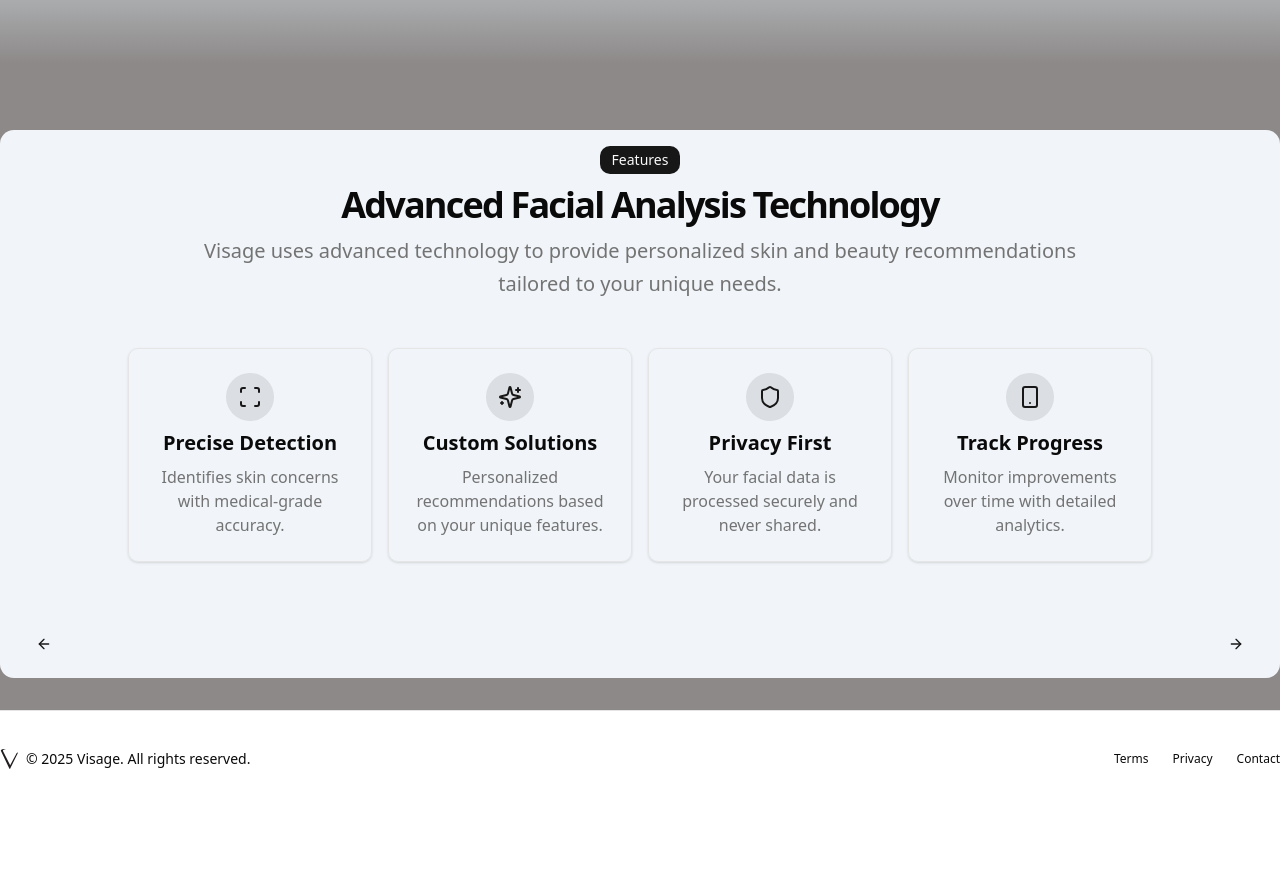
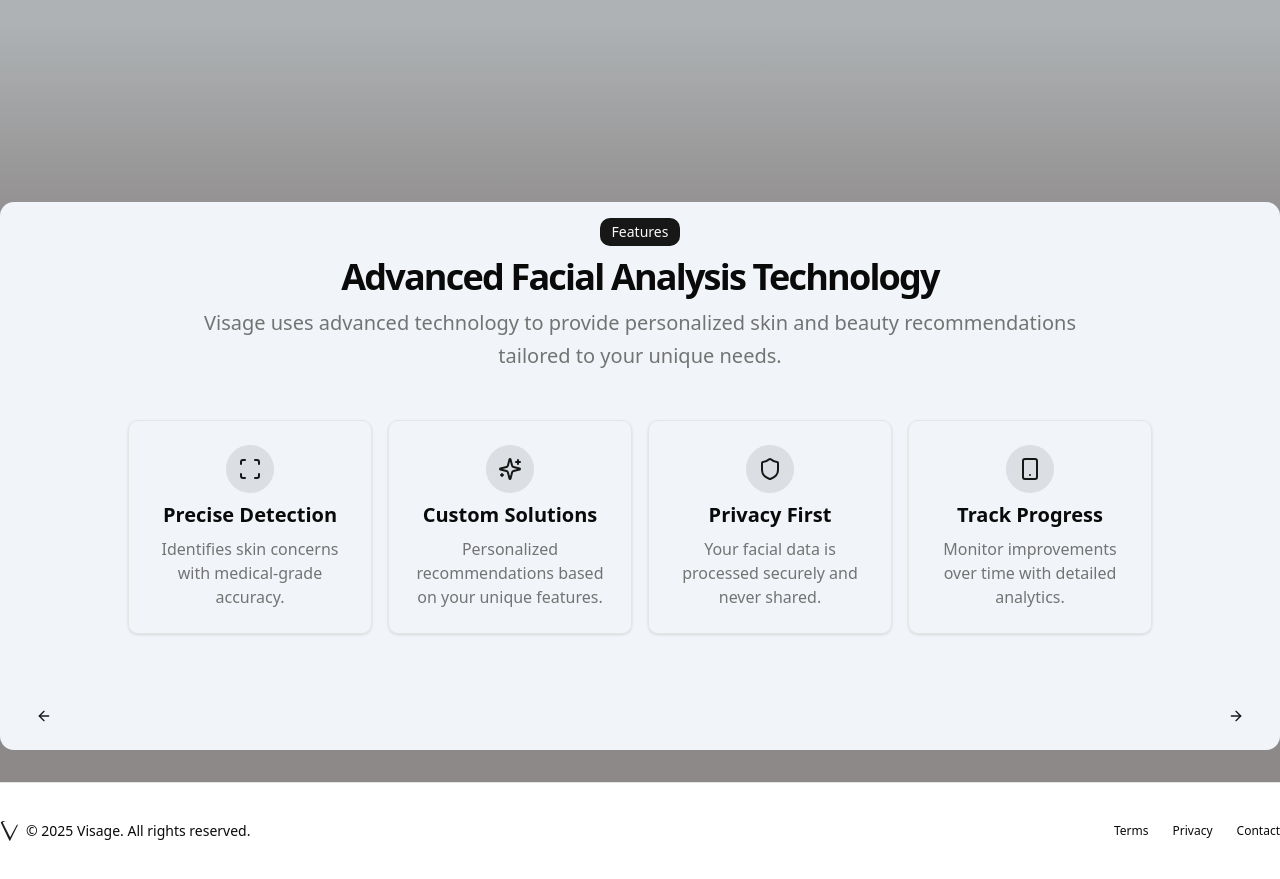
Before and after one commit to kennfeng/visageweb, a React (Vite) app: page / in a window 1280 px wide. Shown: the part 680-1559 px from the top of the page. Before the commit the page ends 1487 px from the top, so only its background shows below. Built offline with nearby package versions, Linux system fonts and the light colour scheme.

Commit message:
Polished landing page

```diff
--- a/src/App.css
+++ b/src/App.css
@@ -50,5 +50,5 @@
 }
 
 .gradient-background {
-  background: linear-gradient(to bottom, #aeb2b4 45%, #8d8989 50%);
+  background: linear-gradient(to bottom, #aeb2b4 45%, #8d8989 60%);
 }
--- a/src/pages/LandingPage.jsx
+++ b/src/pages/LandingPage.jsx
@@ -155,7 +155,7 @@ export default function LandingPage() {
         </section>
 
         {/* Features & How It Works Section */}
-        <section id="features" className="w-full bg-slate-100 mb-8 pt-4 rounded-xl">
+        <section id="features" className="w-full bg-slate-100 mb-8 pt-4 mt-18 rounded-xl">
           <div className="container px-4 md:px-6">
             <div className="flex flex-col items-center justify-center space-y-4 text-center">
               <div
```
